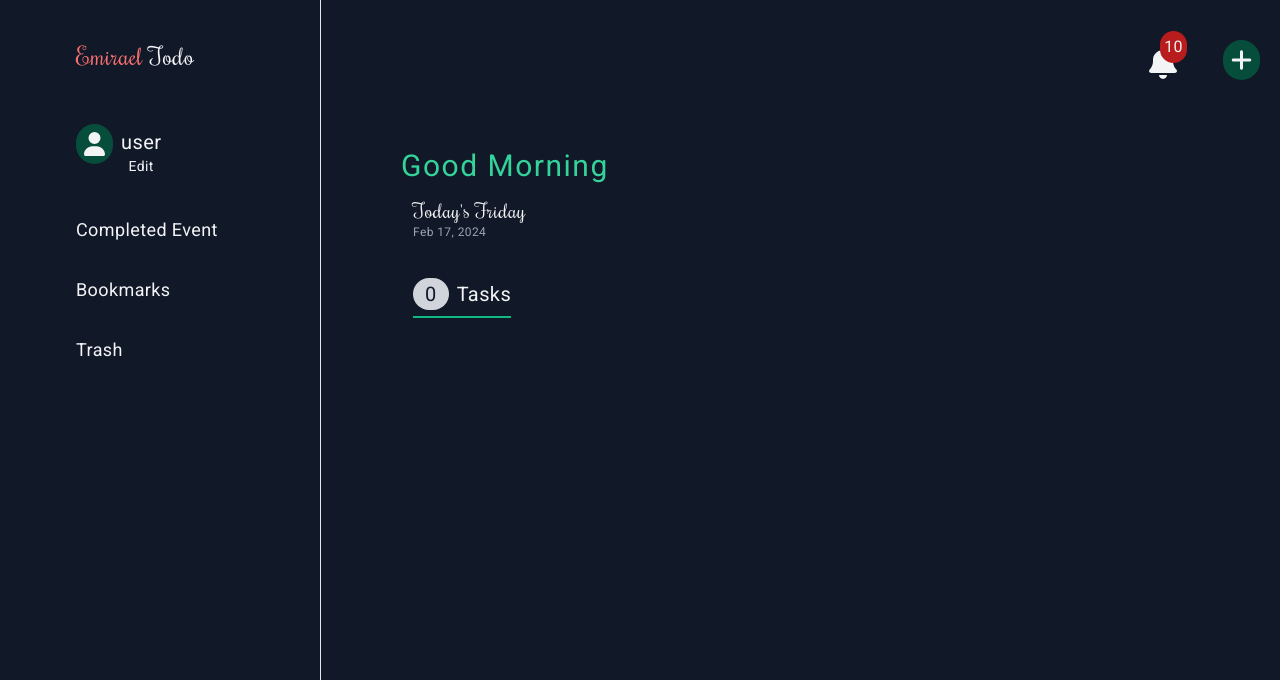
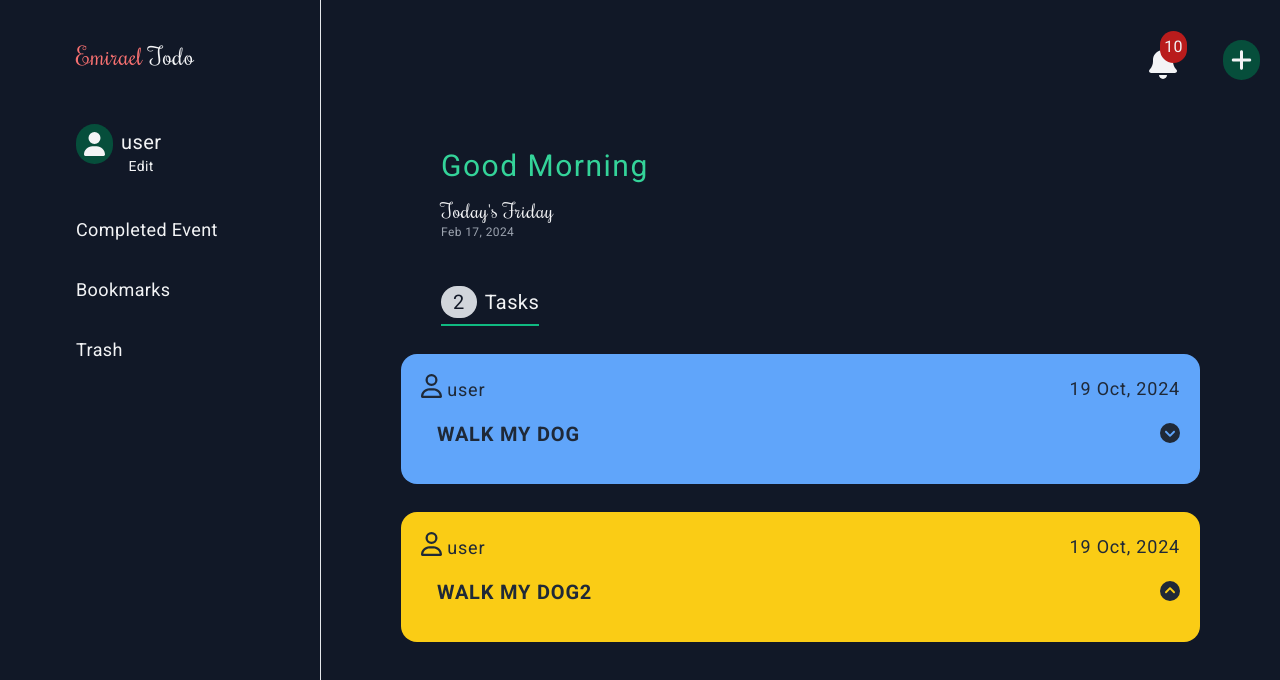
Before and after one commit to Emiraell/Advanced-TodoList-App, a React (Vite) app: page /home in a window 1280 px wide. Shown: the top 680 px of the page. Built offline with nearby package versions, Linux system fonts and the light colour scheme.

Commit message:
add: view task functionality

```diff
--- a/src/pages/AddEvent.tsx
+++ b/src/pages/AddEvent.tsx
@@ -8,6 +8,11 @@ import { FontAwesomeIcon } from "@fortawesome/react-fontawesome";
 import { faArrowLeft } from "@fortawesome/free-solid-svg-icons";
 import { task } from "../store/features/Tasks";
 
+interface dataProps {
+  title: string;
+  date: string;
+  description: string;
+}
 export default function AddEvent() {
   const schema = yup.object().shape({
     title: yup.string().required(),
@@ -24,8 +29,9 @@ export default function AddEvent() {
 
   const navigate = useNavigate();
 
-  const addTodo = (data: task) => {
-    dispatch(addTask(data));
+  const addTodo = (data: dataProps) => {
+    const dataa: task = { ...data, clicked: false };
+    dispatch(addTask(dataa));
     navigate("/home");
   };
 
--- a/src/pages/Home.tsx
+++ b/src/pages/Home.tsx
@@ -1,19 +1,26 @@
 import { EffectCallback, useEffect, useState } from "react";
 import Header from "../components/Header";
-import { useAppSelector } from "../store/store";
-import { task } from "../store/features/Tasks";
-import { boolean } from "yup";
+import { useAppDispatch, useAppSelector } from "../store/store";
+import { viewTaskDetail, task } from "../store/features/Tasks";
+import { FontAwesomeIcon } from "@fortawesome/react-fontawesome";
+import { faUser } from "@fortawesome/free-regular-svg-icons";
+import {
+  faChevronCircleDown,
+  faChevronCircleUp,
+} from "@fortawesome/free-solid-svg-icons";
 
-type displayState = { completed: boolean; favourite: boolean; trash: boolean };
+// type displayState = { completed: boolean; favourite: boolean; trash: boolean };
 
 export default function Home() {
   let fullDate: any = new Date();
 
-  const [displaying, setDisplaying] = useState<displayState>({
-    completed: false,
-    favourite: false,
-    trash: false,
-  });
+  // const [displaying, setDisplaying] = useState<displayState>({
+  //   completed: false,
+  //   favourite: false,
+  //   trash: false,
+  // });
+
+  const tasks: task[] = useAppSelector((state) => state.taskReducer.tasks);
 
   const [greeting, setGreeting] = useState<string>();
   const [day, setDay] = useState<string>();
@@ -23,7 +30,7 @@ export default function Home() {
 
   useEffect((): ReturnType<EffectCallback> => {
     const hour: number = fullDate.getHours();
-    hour > 0 && hour < 12 && setGreeting("Good Morning");
+    hour >= 0 && hour < 12 && setGreeting("Good Morning");
     hour > 11 && hour < 16 && setGreeting("Good Afternoon");
     hour >= 16 && setGreeting("Good Evening");
 
@@ -53,11 +60,11 @@ export default function Home() {
     return (): void => {};
   }, []);
 
-  const tasks: task[] = useAppSelector((state) => state.taskReducer.tasks);
-
   const userName: string = useAppSelector(
     (state) => state.userNameReducer.userName
   );
+
+  const dispatch = useAppDispatch();
 
   return (
     <div className="md:grid grid-cols-4">
@@ -65,21 +72,19 @@ export default function Home() {
         <Header />
       </div>
       <div className="m-auto w-[90%] md:w-full text-start lg:pt-[17vh] pt-[12vh] col-span-3 md:border-l h-[100vh] md:px-20">
-        <>
+        <div className="px-10">
           <p className="text-2xl md:text-3xl tracking-wider text-emerald-400 py-3 ">
             {greeting}{" "}
             <span className=" text-gray-100">
               {userName !== "user" && userName}
             </span>
           </p>
-          <p className=" font-rochester text-lg md:text-xl pl-3">
-            Today's {day}
-          </p>
-          <p className=" text-gray-400 text-xs pl-3">
+          <p className=" font-rochester text-lg md:text-xl">Today's {day}</p>
+          <p className=" text-gray-400 text-xs">
             {month} {date}, {year}
           </p>
-        </>
-        <div className="pt-10 pl-3">
+        </div>
+        <div className="pt-12 px-10">
           <p className="text-xl border-b-2 w-fit pb-2 border-emerald-500">
             <span className=" bg-gray-300 text-gray-900 px-3 py-1 rounded-full mr-2">
               {tasks.length}
@@ -95,12 +100,31 @@ export default function Home() {
               key={index}
               className="bg-blue-400 w-full p-5 rounded-2xl tracking-wider my-7 even:bg-yellow-400 text-gray-800"
             >
-              {" "}
               <div className="flex justify-between items-center text-lg">
-                <h2 className="font-bold text-xl">{task.title}</h2>
+                <p>
+                  <FontAwesomeIcon icon={faUser} className="h-6" />{" "}
+                  <span>{userName}</span>
+                </p>
                 <span>{task.date}</span>
               </div>
-              <p>{task.description}</p>
+              <div className="flex items-center justify-between text-xl">
+                <p className="p-4 font-bold uppercase ">{task.title}</p>
+                <div
+                  onClick={() => {
+                    // showTask(task);
+                    dispatch(viewTaskDetail(task.clicked));
+                    // setShowTaskContent(!showTaskContent);
+                    // console.log(task);
+                  }}
+                >
+                  {!task.clicked ? (
+                    <FontAwesomeIcon icon={faChevronCircleDown} />
+                  ) : (
+                    <FontAwesomeIcon icon={faChevronCircleUp} />
+                  )}
+                </div>
+              </div>
+              <p className="hidden">{task.description}</p>
             </div>
           ))}
         </div>
--- a/src/store/features/Tasks.ts
+++ b/src/store/features/Tasks.ts
@@ -4,13 +4,29 @@ export type task = {
   title: string;
   date: string;
   description: string;
+  clicked: boolean;
 };
 
 interface taskState {
   tasks: task[];
 }
 
-const initialState: taskState = { tasks: [] };
+const initialState: taskState = {
+  tasks: [
+    {
+      title: "WALK MY DOG",
+      date: "19 Oct, 2024",
+      description: "wal rosy out of the hpuse",
+      clicked: false,
+    },
+    {
+      title: "WALK MY DOG2",
+      date: "19 Oct, 2024",
+      description: "wal rosy out of the hpuse",
+      clicked: true,
+    },
+  ],
+};
 
 export const TaskSlice = createSlice({
   name: "tasks",
@@ -21,11 +37,19 @@ export const TaskSlice = createSlice({
         title: action.payload.title,
         date: action.payload.date,
         description: action.payload.description,
+        clicked: false,
       });
       console.log(state.tasks);
+    },
+    viewTaskDetail: (state, action: PayloadAction<boolean>) => {
+      state.tasks.map((task: task) => {
+        if (task.clicked === action.payload) {
+          task.clicked = !task.clicked;
+        }
+      });
     },
   },
 });
 
-export const { addTask } = TaskSlice.actions;
+export const { addTask, viewTaskDetail } = TaskSlice.actions;
 export default TaskSlice.reducer;
```
